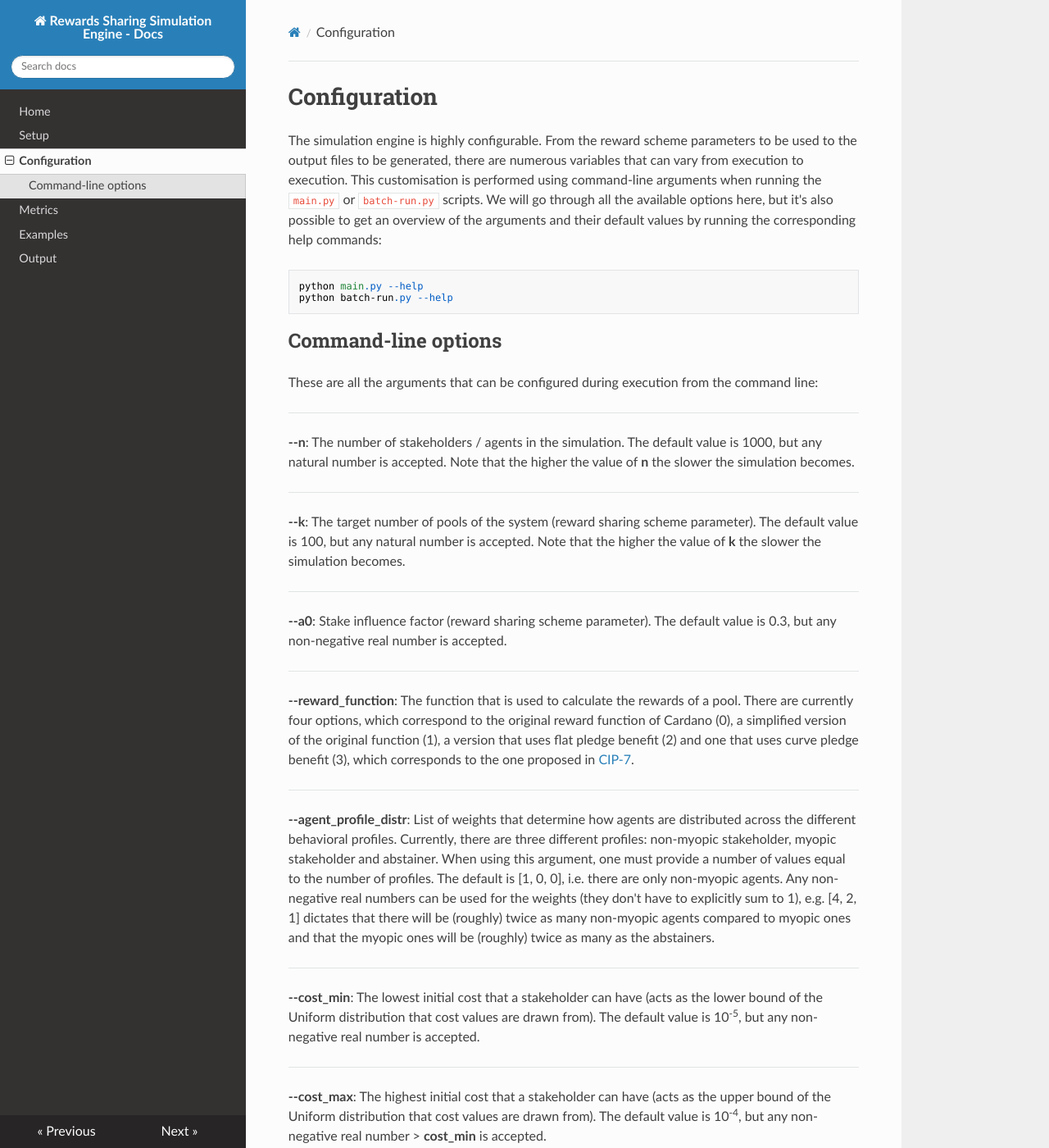
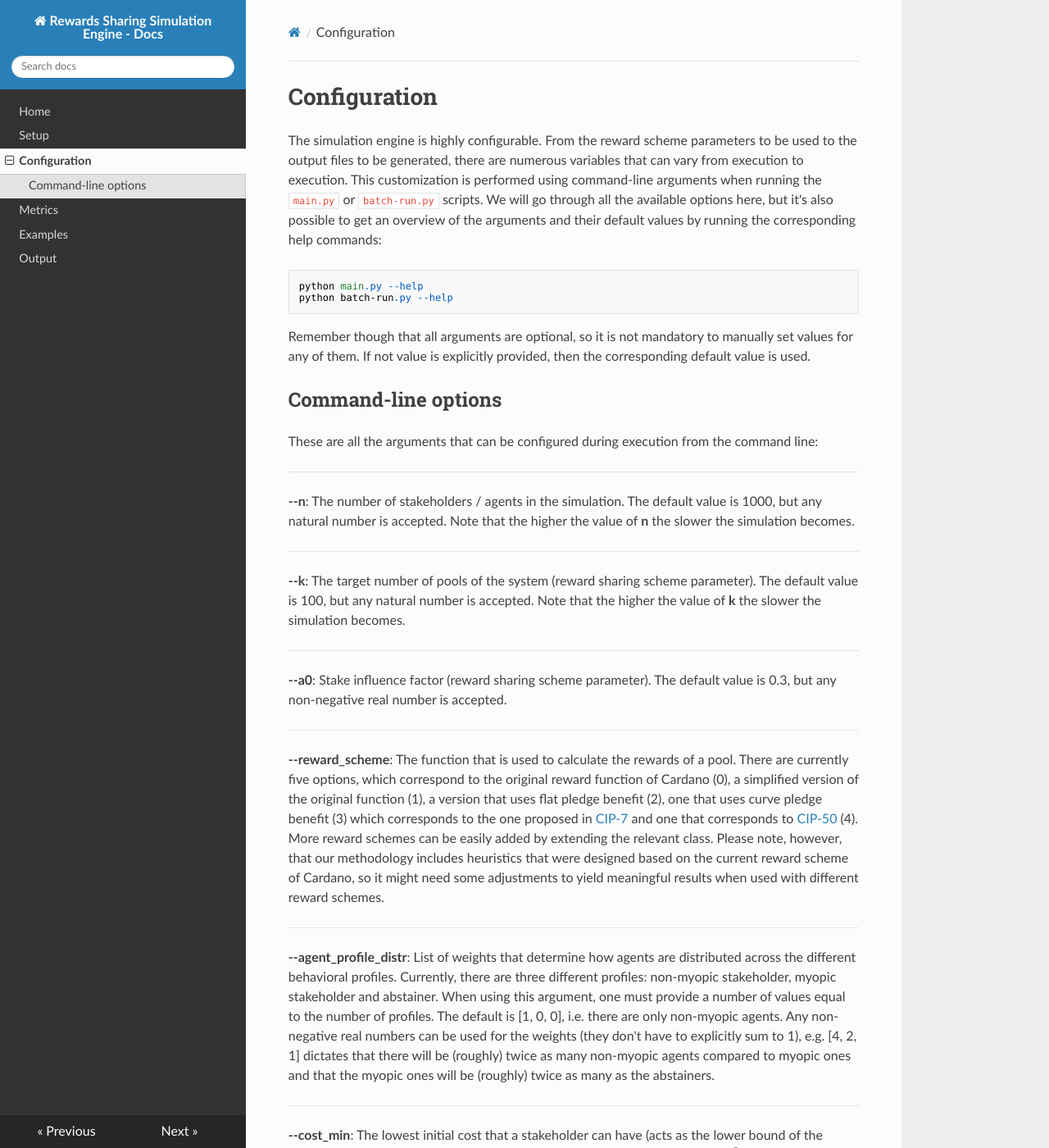
Before and after one commit to Blockchain-Technology-Lab/Rewards-Sharing-Simulation-Engine, an MkDocs documentation site: the page built from docs/configuration.md, in a window 1280 px wide and 1400 px high. Shown: the whole window at 82% size. Built offline with MkDocs 1.6.1, drawn with Linux system fonts in a browser that asks for light colours; nearby versions of some CDN libraries; some of the changed text lies outside the part shown.

Commit message:
Update docs

````diff
--- a/custom_batchrunner.py
+++ b/custom_batchrunner.py
@@ -74,7 +74,6 @@ def custom_batch_run(
         seq_id = i + 1
         execution_id = '-'.join([str(key) + '-' + str(value) for key, value in params.items() if key not in fixed_params])
         params.update({'seq_id': seq_id, 'execution_id': execution_id})
-        print(execution_id)
     process_func = partial(
         _model_run_func,
         model_cls,
--- a/docs/configuration.md
+++ b/docs/configuration.md
@@ -1,13 +1,16 @@
 # Configuration
 
 The simulation engine is highly configurable. From the reward scheme parameters to be used to the output files to be
-generated, there are numerous variables that can vary from execution to execution. This customisation is performed
+generated, there are numerous variables that can vary from execution to execution. This customization is performed
 using command-line arguments when running the ```main.py``` or ```batch-run.py``` scripts. We will go through all the
 available options here, but it's also possible to get an overview of the arguments and their default values by running
 the corresponding help commands:
 
 	python main.py --help
     python batch-run.py --help
+
+Remember though that all arguments are optional, so it is not mandatory to manually set values for any of them.
+If not value is explicitly provided, then the corresponding default value is used.
 
 ## Command-line options
 
@@ -23,10 +26,14 @@ any natural number is accepted. Note that the higher the value of **k** the slow
 **--a0**: Stake influence factor (reward sharing scheme parameter). The default value is 0.3, but any non-negative
 real number is accepted.
 ---
-**--reward_function**: The function that is used to calculate the rewards of a pool. There are currently four options,
+**--reward_scheme**: The function that is used to calculate the rewards of a pool. There are currently five options,
 which correspond to the original reward function of Cardano (0), a simplified version of the original function (1), a
-version that uses flat pledge benefit (2) and one that uses curve pledge benefit (3), which corresponds to the one
-proposed in [CIP-7](https://cips.cardano.org/cips/cip7/).
+version that uses flat pledge benefit (2), one that uses curve pledge benefit (3) which corresponds to the one
+proposed in [CIP-7](https://cips.cardano.org/cips/cip7/) and one that corresponds to
+[CIP-50](https://github.com/michael-liesenfelt/CIPs/blob/CIP-Liesenfelt-Shelleys_Voltaire_decentralization_update/CIP-Liesenfelt-Shelleys_Voltaire_decentralization_update/README.md)
+(4). More reward schemes can be easily added by extending the relevant class. Please note, however, that our methodology
+includes heuristics that were designed based on the current reward scheme of Cardano, so it might need some adjustments
+to yield meaningful results when used with different reward schemes.
 ---
 **--agent_profile_distr**: List of weights that determine how agents are distributed across the different behavioral
 profiles. Currently, there are three different profiles: non-myopic stakeholder, myopic stakeholder and abstainer. When
@@ -64,7 +71,10 @@ number is accepted. For example, if this threshold is 0.1 then it means that a n
 10% higher than that of the current move in order to be selected.
 ---
 **--stake_distr_source**: The distribution to use for the initial allocation of stake to the agents. The default choice
-is "Pareto", but other options include "Flat", "Disparity" and "File" (custom distribution that is read from file).
+is "Pareto", but other options include "Flat" for a distribution where all agents start with equal stake and "File"
+where a custom distribution is read from a csv file. In the latter case, the relevant file is expected to be at the root
+directory of the project, contain only stake values separated by commas and be named
+synthetic-stake-distribution-X-agents.csv where X is the number of agents used.
 ---
 **--pareto_param**: The parameter that determines the shape of the Pareto distribution that the stake is sampled from
 (only relevant if stake_distr_source is set to "pareto"). The default value is 2 but any positive real number is
````
Also changed, not shown: other parts of docs/configuration.md (+1 -1 lines), docs/examples.md (+10 -2 lines), docs/metrics.md (+1 -1 lines).
